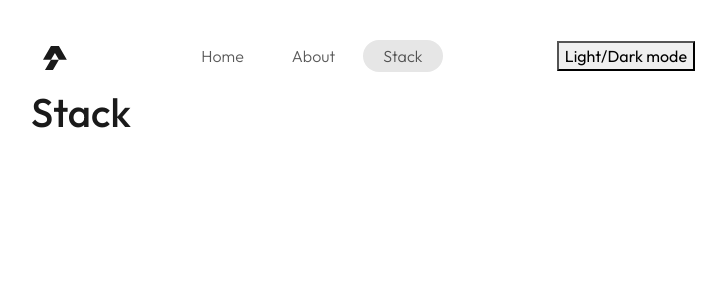
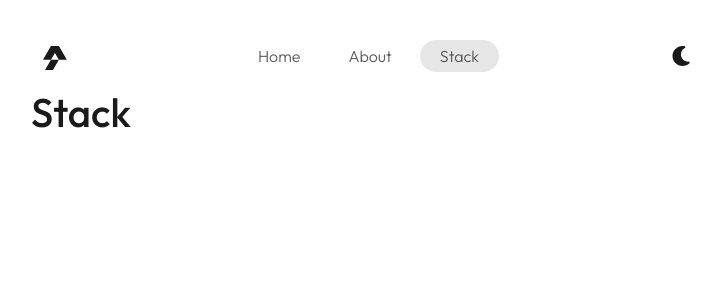
Before and after one commit to andrea-salvalaggio/portfolio, a Nuxt app: page /stack in a window 1280 px wide. Shown: the top 300 px of the page, without its empty margins (271-997 px from the left). Built offline with nearby package versions, Linux system fonts and the light colour scheme.

Commit message:
feat: implement dark mode support with theme toggle component and persistent state management

```diff
--- /dev/null
+++ b/app/assets/scss/_dark-mode.scss
@@ -0,0 +1,6 @@
+[data-theme="dark"] {
+    body {
+        color: $light;
+        background-color: $dark;
+    }
+}
--- a/app/assets/scss/main.scss
+++ b/app/assets/scss/main.scss
@@ -5,3 +5,4 @@
 @import "cards";
 @import "buttons";
 @import "hero";
+@import "dark-mode";
--- a/app/components/layout/AppHeader.vue
+++ b/app/components/layout/AppHeader.vue
@@ -15,9 +15,7 @@
                 </ul>
 
                 <div class="navbar-actions">
-                    <button>
-                        Light/Dark mode
-                    </button>
+                    <UiDarkModeToggle />
                 </div>
             </div>
         </nav>
@@ -46,5 +44,11 @@ const navLinks = [
             background-color: $light;
         }
     }
+
+    .navbar-actions {
+        .nav-link {
+            font-size: $font-size-small;
+        }
+    }
 }
 </style>
--- /dev/null
+++ b/app/components/ui/DarkModeToggle.vue
@@ -0,0 +1,11 @@
+<template>
+    <button class="btn btn-link nav-link" @click="toggleDarkMode" :title="isDark ? 'Light Mode' : 'Dark Mode'">
+        <font-awesome-icon :icon="isDark ? ['fas', 'sun'] : ['fas', 'moon']" />
+    </button>
+</template>
+
+<script setup>
+import { useDarkMode } from '@/composables/useDarkMode'
+
+const { isDark, toggleDarkMode } = useDarkMode()
+</script>
--- /dev/null
+++ b/app/composables/useDarkMode.ts
@@ -0,0 +1,38 @@
+export const useDarkMode = () => {
+    const isDark = useState<boolean>('dark-mode', () => false)
+
+    // Apply theme to DOM
+    const applyTheme = () => {
+        if (import.meta.client) {
+            document.documentElement.setAttribute(
+                'data-theme',
+                isDark.value ? 'dark' : 'light'
+            )
+        }
+    }
+
+    const toggleDarkMode = () => {
+        isDark.value = !isDark.value
+        applyTheme()
+
+        // Save preference in localStorage
+        if (import.meta.client) {
+            localStorage.setItem('theme', isDark.value ? 'dark' : 'light')
+        }
+    }
+
+    // Initialize: read saved preference or system preference
+    const initDarkMode = () => {
+        if (import.meta.client) {
+            const saved = localStorage.getItem('theme')
+            if (saved) {
+                isDark.value = saved === 'dark'
+            } else {
+                isDark.value = window.matchMedia('(prefers-color-scheme: dark)').matches
+            }
+            applyTheme()
+        }
+    }
+
+    return { isDark, toggleDarkMode, initDarkMode }
+}
```
